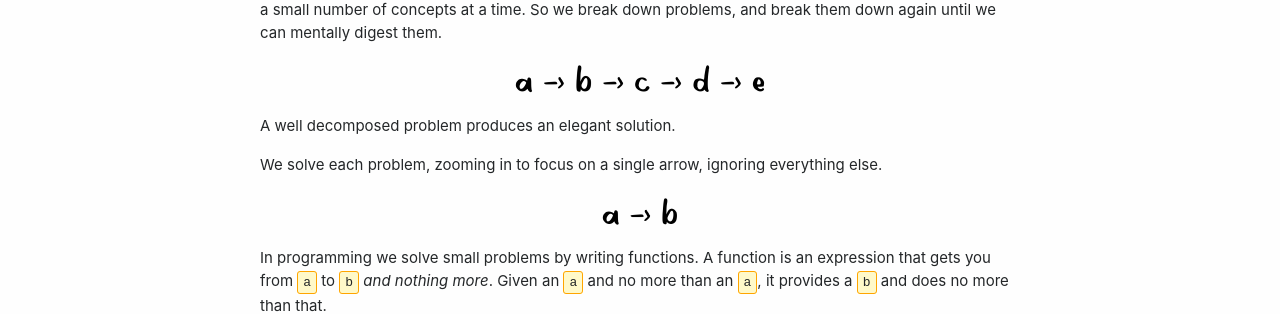
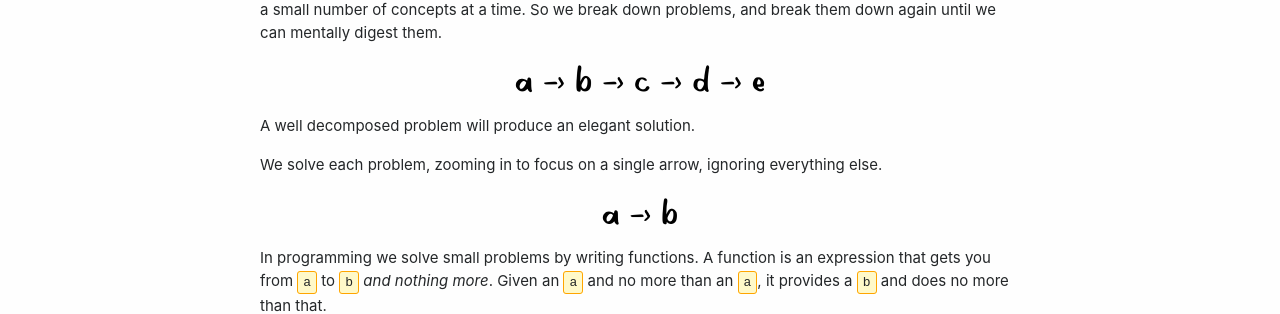
Before and after one commit to explodinglabs/explodinglabs.github.io, a Jekyll site: the page built from _posts/2021-03-09-composition.markdown, in a window 1280 px wide. Shown: the part 277-591 px from the top of the page. Built offline with Jekyll 4.4.1, drawn with Linux system fonts in a browser that asks for light colours.

Commit message:
Adjust composition post

```diff
--- a/_posts/2021-03-09-composition.markdown
+++ b/_posts/2021-03-09-composition.markdown
@@ -14,7 +14,7 @@ problems, and break them down again until we can mentally digest them.
 ![composition-full](/assets/composition-full.png)
 {: refdef}
 
-A well decomposed problem produces an elegant solution.
+A well decomposed problem will produce an elegant solution.
 
 We solve each problem, zooming in to focus on a single arrow, ignoring
 everything else.
```
